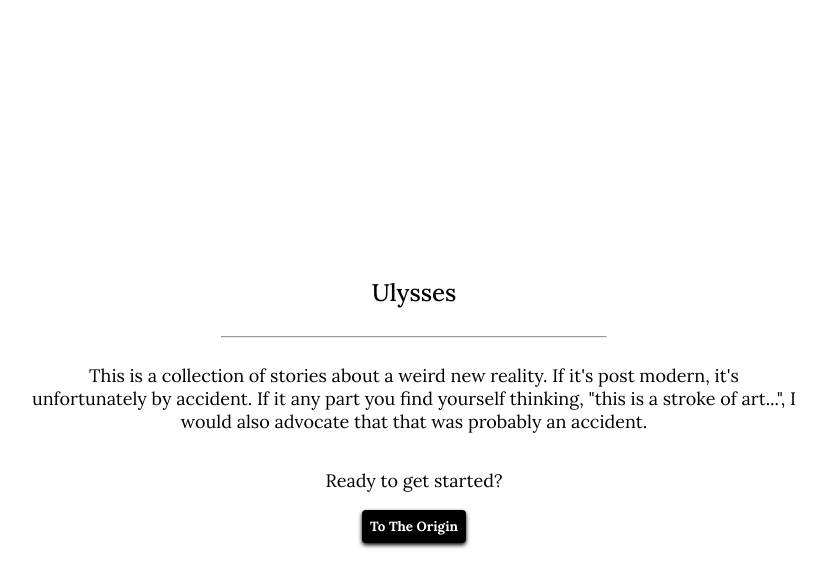
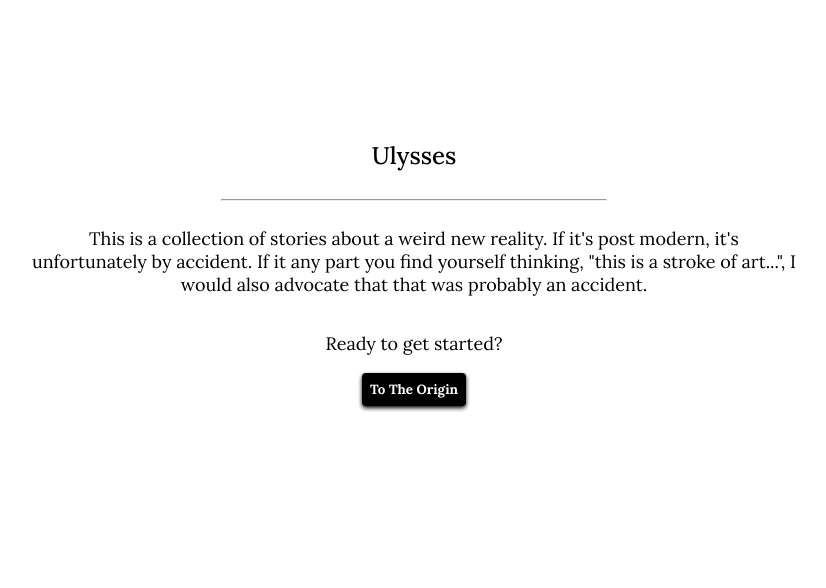
Before and after one commit to nicholasgalante1997/mf-ulysses-home, a React (Create React App) app: page / in a window 1280 px wide. Shown: the top 588 px of the page, without its empty margins (226-1052 px from the left). Built offline with nearby package versions, Linux system fonts and the light colour scheme.

Commit message:
updated styles

```diff
--- a/src/styles/home.module.css
+++ b/src/styles/home.module.css
@@ -44,13 +44,14 @@ hr {
 
 .page {
     min-width: auto;
-    min-height: 100vh;
     padding: 0;
-    margin: 0 auto;
+    margin: 15vh 0 0 0;
     background: white;
     display: flex;
     flex-direction: column;
     align-items: center;
     justify-content: center;
     text-align: center;
+    align-self: center;
+    justify-self: center;
 }
```
